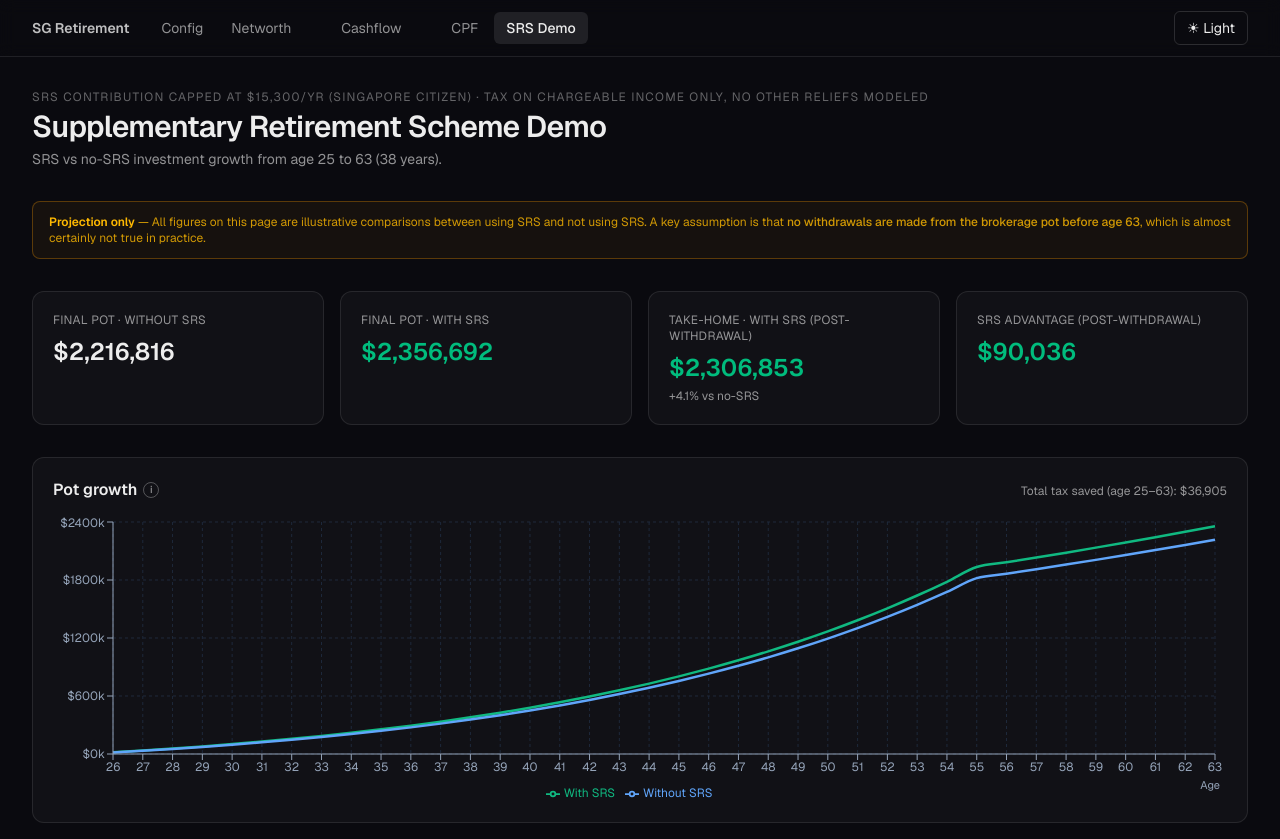
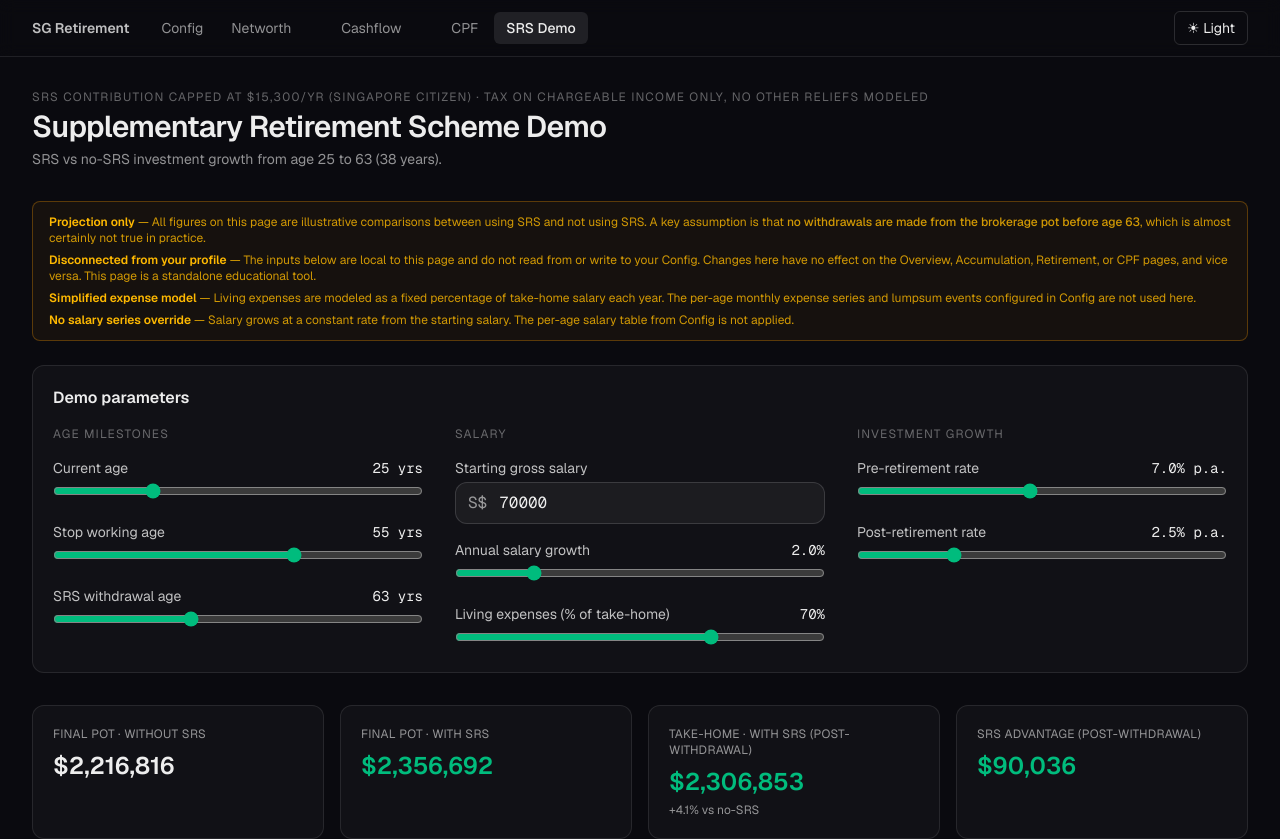
Before and after one commit to GeneralR3d/retirement_dashboard, a Next.js app: page /srs in a window 1280 px wide. Shown: the top 839 px of the page. Built offline with nearby package versions, Linux system fonts and the light colour scheme.

Commit message:
decoupled SRS demo page completely

```diff
--- a/app/srs/page.tsx
+++ b/app/srs/page.tsx
@@ -8,7 +8,6 @@ import {
   Legend,
   Line,
   LineChart,
-  ReferenceLine,
   ResponsiveContainer,
   Tooltip,
   XAxis,
@@ -21,9 +20,8 @@ import {
   SRS_TAXABLE_FRACTION,
   SRS_WITHDRAWAL_YEARS,
 } from "@/lib/tax";
-import { useProfile } from "@/lib/profile-context";
 import { fmtMoney } from "@/lib/format";
-import { Stat, StatCard, Td, Th } from "@/app/components/ui";
+import { NumberField, Slider, Stat, StatCard, Td, Th } from "@/app/components/ui";
 
 type ColId =
   | "taxNoSrs"
@@ -35,26 +33,26 @@ type ColId =
   | "pctWithSrs";
 
 const COLS: { id: ColId; label: string }[] = [
-  { id: "taxNoSrs",       label: "Tax (no SRS)" },
-  { id: "taxWithSrs",     label: "Tax (w/ SRS)" },
-  { id: "taxSaved",       label: "Tax saved" },
-  { id: "investedNoSrs",  label: "Invested (no SRS)" },
-  { id: "investedWithSrs",label: "Invested (w/ SRS)" },
-  { id: "pctNoSrs",       label: "% Salary invested (no SRS)" },
-  { id: "pctWithSrs",     label: "% Salary invested (w/ SRS)" },
+  { id: "taxNoSrs",        label: "Tax (no SRS)" },
+  { id: "taxWithSrs",      label: "Tax (w/ SRS)" },
+  { id: "taxSaved",        label: "Tax saved" },
+  { id: "investedNoSrs",   label: "Invested (no SRS)" },
+  { id: "investedWithSrs", label: "Invested (w/ SRS)" },
+  { id: "pctNoSrs",        label: "% Salary invested (no SRS)" },
+  { id: "pctWithSrs",      label: "% Salary invested (w/ SRS)" },
 ];
 
 type Row = ReturnType<typeof buildProjection>[number];
 
 function cellContent(id: ColId, r: Row): React.ReactNode {
   switch (id) {
-    case "taxNoSrs":       return fmtMoney(r.taxNoSrs);
-    case "taxWithSrs":     return fmtMoney(r.taxWithSrs);
-    case "taxSaved":       return fmtMoney(r.taxSavings);
-    case "investedNoSrs":  return fmtMoney(r.investedNoSrs);
-    case "investedWithSrs":return fmtMoney(r.investedWithSrs);
-    case "pctNoSrs":       return `${((r.investedNoSrs / r.takeHome) * 100).toFixed(1)}%`;
-    case "pctWithSrs":     return `${((r.investedWithSrs / r.takeHome) * 100).toFixed(1)}%`;
+    case "taxNoSrs":        return fmtMoney(r.taxNoSrs);
+    case "taxWithSrs":      return fmtMoney(r.taxWithSrs);
+    case "taxSaved":        return fmtMoney(r.taxSavings);
+    case "investedNoSrs":   return fmtMoney(r.investedNoSrs);
+    case "investedWithSrs": return fmtMoney(r.investedWithSrs);
+    case "pctNoSrs":        return `${((r.investedNoSrs / r.takeHome) * 100).toFixed(1)}%`;
+    case "pctWithSrs":      return `${((r.investedWithSrs / r.takeHome) * 100).toFixed(1)}%`;
   }
 }
 
@@ -108,12 +106,16 @@ function InfoTooltip({ text }: { text: string }) {
 }
 
 export default function SrsPage() {
-  const { inputs } = useProfile();
-  const {
-    currentAge, stopWorkingAge,
-    startingSalary, salaryGrowthRate, investmentGrowthRate, investmentGrowthRateRetirement,
-    livingExpensePct, srsWithdrawalAge, salarySeries,
-  } = inputs;
+  // ── Local demo state — fully disconnected from profile context ────────────
+  const [currentAge, setCurrentAge] = useState(25);
+  const [stopWorkingAge, setStopWorkingAge] = useState(55);
+  const [srsWithdrawalAge, setSrsWithdrawalAge] = useState(63);
+  const [startingSalary, setStartingSalary] = useState(70000);
+  const [salaryGrowthRate, setSalaryGrowthRate] = useState(0.02);
+  const [investmentGrowthRate, setInvestmentGrowthRate] = useState(0.07);
+  const [investmentGrowthRateRetirement, setInvestmentGrowthRateRetirement] = useState(0.025);
+  const [livingExpensePct, setLivingExpensePct] = useState(0.7);
+
   const years = Math.max(0, srsWithdrawalAge - currentAge);
   const workingYears = Math.min(years, Math.max(0, stopWorkingAge - currentAge));
 
@@ -127,9 +129,8 @@ export default function SrsPage() {
         livingExpensePct,
         years,
         workingYears,
-        salarySeries: salarySeries.length === workingYears ? salarySeries : undefined,
       }),
-    [startingSalary, salaryGrowthRate, investmentGrowthRate, investmentGrowthRateRetirement, livingExpensePct, years, workingYears, salarySeries],
+    [startingSalary, salaryGrowthRate, investmentGrowthRate, investmentGrowthRateRetirement, livingExpensePct, years, workingYears],
   );
 
   const final = rows[rows.length - 1];
@@ -147,7 +148,6 @@ export default function SrsPage() {
     "Without SRS": Math.round(r.potNoSrs),
   }));
 
-  // Brokerage chart: accumulation phase only, up to stopWorkingAge
   const brokerageAccumulationData = useMemo(() => {
     type Point = { age: number; balance: number; contribution: number | null };
     const result: Point[] = [];
@@ -214,9 +214,119 @@ export default function SrsPage() {
         </p>
       </header>
 
-      <div className="mb-8 rounded-lg border border-amber-500/30 bg-amber-500/5 px-4 py-3 text-xs text-amber-400/80">
-        <span className="font-semibold text-amber-400">Projection only</span> — All figures on this page are illustrative comparisons between using SRS and not using SRS. A key assumption is that <span className="font-medium">no withdrawals are made from the brokerage pot before age {srsWithdrawalAge}</span>, which is almost certainly not true in practice.
+      <div className="mb-6 rounded-lg border border-amber-500/30 bg-amber-500/5 px-4 py-3 text-xs text-amber-400/80 space-y-1.5">
+        <p>
+          <span className="font-semibold text-amber-400">Projection only</span> — All figures on this page are illustrative comparisons between using SRS and not using SRS. A key assumption is that <span className="font-medium">no withdrawals are made from the brokerage pot before age {srsWithdrawalAge}</span>, which is almost certainly not true in practice.
+        </p>
+        <p>
+          <span className="font-semibold text-amber-400">Disconnected from your profile</span> — The inputs below are local to this page and do not read from or write to your Config. Changes here have no effect on the Overview, Accumulation, Retirement, or CPF pages, and vice versa. This page is a standalone educational tool.
+        </p>
+        <p>
+          <span className="font-semibold text-amber-400">Simplified expense model</span> — Living expenses are modeled as a fixed percentage of take-home salary each year. The per-age monthly expense series and lumpsum events configured in Config are not used here.
+        </p>
+        <p>
+          <span className="font-semibold text-amber-400">No salary series override</span> — Salary grows at a constant rate from the starting salary. The per-age salary table from Config is not applied.
+        </p>
       </div>
+
+      {/* ── Demo parameter controls ─────────────────────────────────────────── */}
+      <section className="rounded-xl border border-foreground/10 bg-foreground/[0.03] p-5 mb-8">
+        <h2 className="font-semibold mb-4">Demo parameters</h2>
+        <div className="grid grid-cols-1 sm:grid-cols-2 lg:grid-cols-3 gap-x-8 gap-y-5">
+
+          {/* Age milestones */}
+          <div className="space-y-4">
+            <p className="text-xs uppercase tracking-widest text-foreground/40">Age milestones</p>
+            <Slider
+              label="Current age"
+              value={currentAge}
+              min={18}
+              max={45}
+              step={1}
+              onChange={(v) => {
+                setCurrentAge(v);
+                if (stopWorkingAge <= v) setStopWorkingAge(v + 1);
+                if (srsWithdrawalAge <= v) setSrsWithdrawalAge(v + 2);
+              }}
+              format={(v) => `${v} yrs`}
+            />
+            <Slider
+              label="Stop working age"
+              value={stopWorkingAge}
+              min={currentAge + 1}
+              max={70}
+              step={1}
+              onChange={(v) => {
+                setStopWorkingAge(v);
+                if (srsWithdrawalAge <= v) setSrsWithdrawalAge(v + 1);
+              }}
+              format={(v) => `${v} yrs`}
+            />
+            <Slider
+              label="SRS withdrawal age"
+              value={srsWithdrawalAge}
+              min={Math.max(55, stopWorkingAge + 1)}
+              max={75}
+              step={1}
+              onChange={setSrsWithdrawalAge}
+              format={(v) => `${v} yrs`}
+            />
+          </div>
+
+          {/* Salary */}
+          <div className="space-y-4">
+            <p className="text-xs uppercase tracking-widest text-foreground/40">Salary</p>
+            <NumberField
+              label="Starting gross salary"
+              value={startingSalary}
+              onChange={setStartingSalary}
+              step={1000}
+              prefix="S$"
+            />
+            <Slider
+              label="Annual salary growth"
+              value={salaryGrowthRate}
+              min={0}
+              max={0.1}
+              step={0.005}
+              onChange={setSalaryGrowthRate}
+              format={(v) => `${(v * 100).toFixed(1)}%`}
+            />
+            <Slider
+              label="Living expenses (% of take-home)"
+              value={livingExpensePct}
+              min={0}
+              max={1}
+              step={0.01}
+              onChange={setLivingExpensePct}
+              format={(v) => `${(v * 100).toFixed(0)}%`}
+            />
+          </div>
+
+          {/* Growth rates */}
+          <div className="space-y-4">
+            <p className="text-xs uppercase tracking-widest text-foreground/40">Investment growth</p>
+            <Slider
+              label="Pre-retirement rate"
+              value={investmentGrowthRate}
+              min={0}
+              max={0.15}
+              step={0.005}
+              onChange={setInvestmentGrowthRate}
+              format={(v) => `${(v * 100).toFixed(1)}% p.a.`}
+            />
+            <Slider
+              label="Post-retirement rate"
+              value={investmentGrowthRateRetirement}
+              min={0}
+              max={0.1}
+              step={0.005}
+              onChange={setInvestmentGrowthRateRetirement}
+              format={(v) => `${(v * 100).toFixed(1)}% p.a.`}
+            />
+          </div>
+        </div>
+      </section>
 
       <section className="grid grid-cols-2 sm:grid-cols-4 gap-4 mb-8">
         <StatCard
@@ -245,7 +355,7 @@ export default function SrsPage() {
         <div className="flex items-baseline justify-between mb-3">
           <h2 className="font-semibold flex items-center">
             Pot growth
-            <InfoTooltip text={`Investment grows at ${(investmentGrowthRate * 100).toFixed(1)}% p.a. during working years (age ${currentAge}–${stopWorkingAge}), then switches to ${(investmentGrowthRateRetirement * 100).toFixed(1)}% p.a. after retirement to reflect lower risk tolerance. Adjust both rates in Config.`} />
+            <InfoTooltip text={`Investment grows at ${(investmentGrowthRate * 100).toFixed(1)}% p.a. during working years (age ${currentAge}–${stopWorkingAge}), then switches to ${(investmentGrowthRateRetirement * 100).toFixed(1)}% p.a. after retirement to reflect lower risk tolerance.`} />
           </h2>
           <span className="text-xs text-foreground/60">
             Total tax saved (age {currentAge}–{srsWithdrawalAge}): {fmtMoney(totalTaxSavings)}
```
Also changed, not shown: 1 other file (tests, documents, lock files or other folders).
